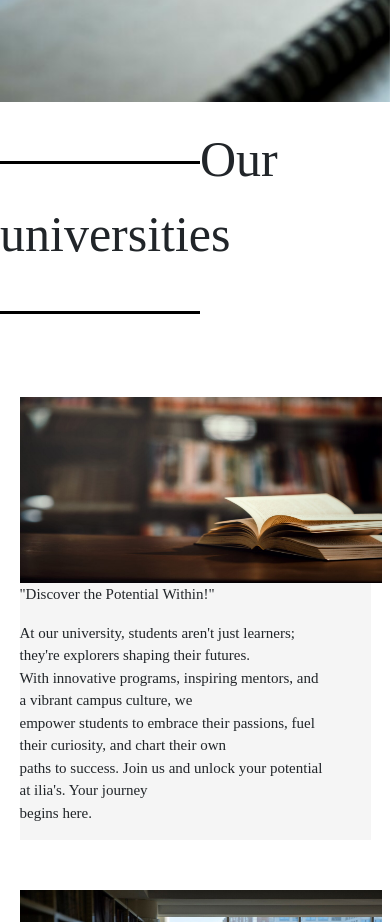
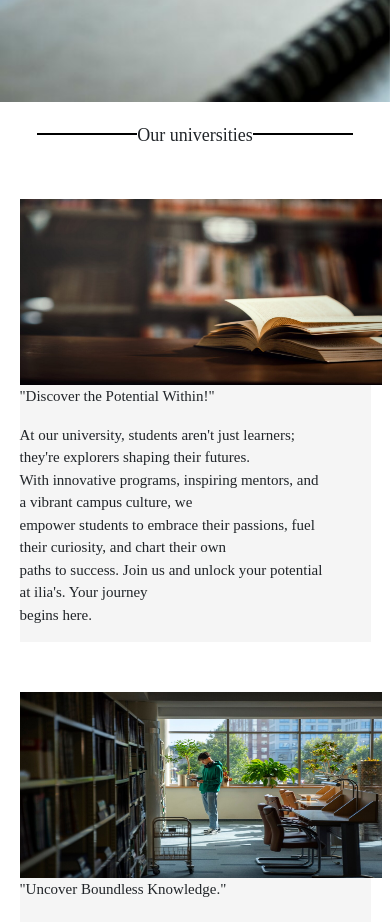
Before and after one commit to elixireous/tbc-final-project, a website: page our services.html in a window 390 px wide. Shown: the part 868-1790 px from the top of the page. Drawn offline with nearby package versions, Linux system fonts and the light colour scheme; a web font is replaced by a local one.

Commit message:
mobile fixes

```diff
--- a/mobile.css
+++ b/mobile.css
@@ -137,7 +137,16 @@
         padding-bottom: 62px;
     }
     /* our services */
-
+    .text5 {
+        font-size: 18px;
+    }
+    .text5::before, .text5::after {
+        display: inline-block;
+        height: 2px;
+        bottom: 6px;
+        background-color: black;
+        width: 100px;
+    }
     .centered5 {
         font-size: 50px;
     }
```
